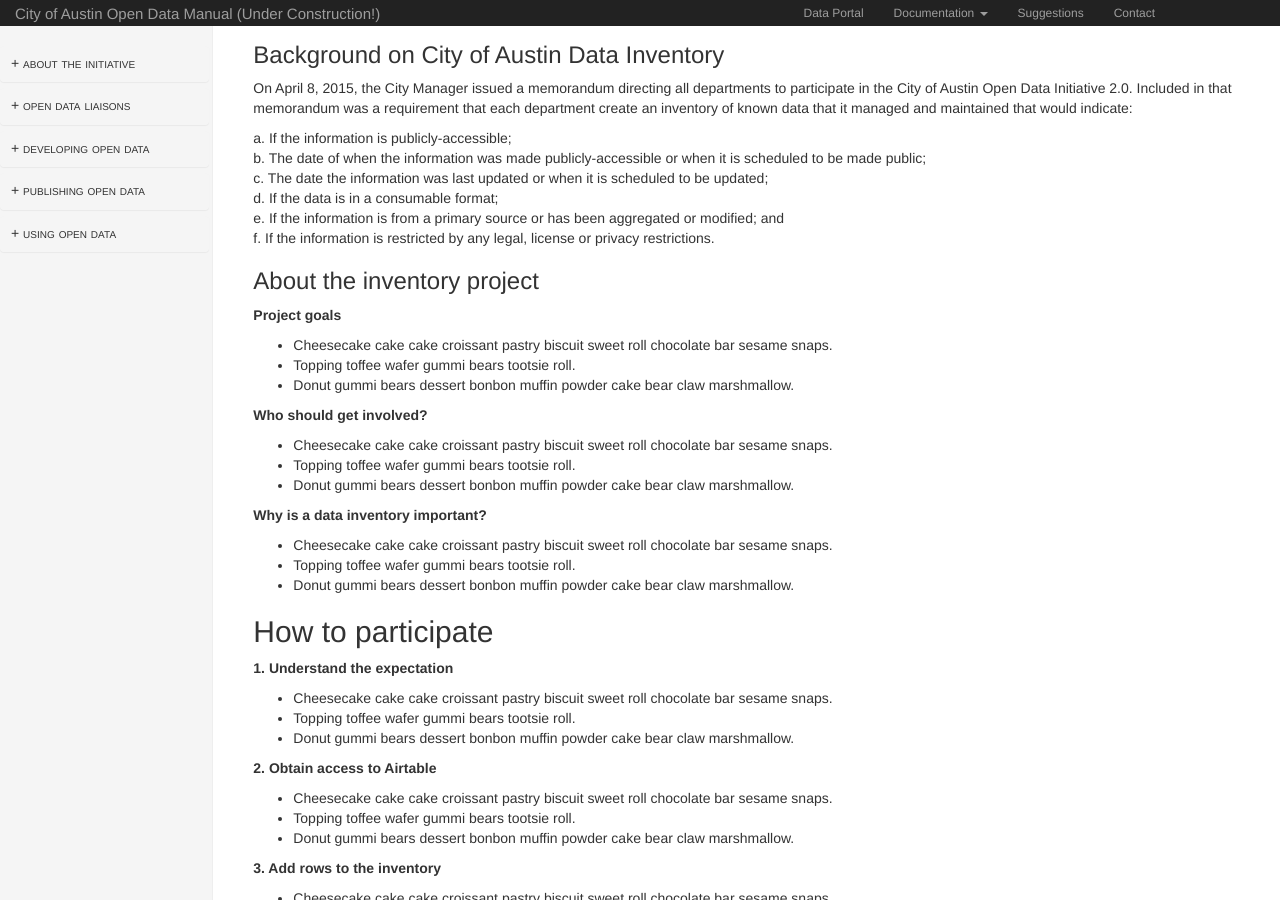
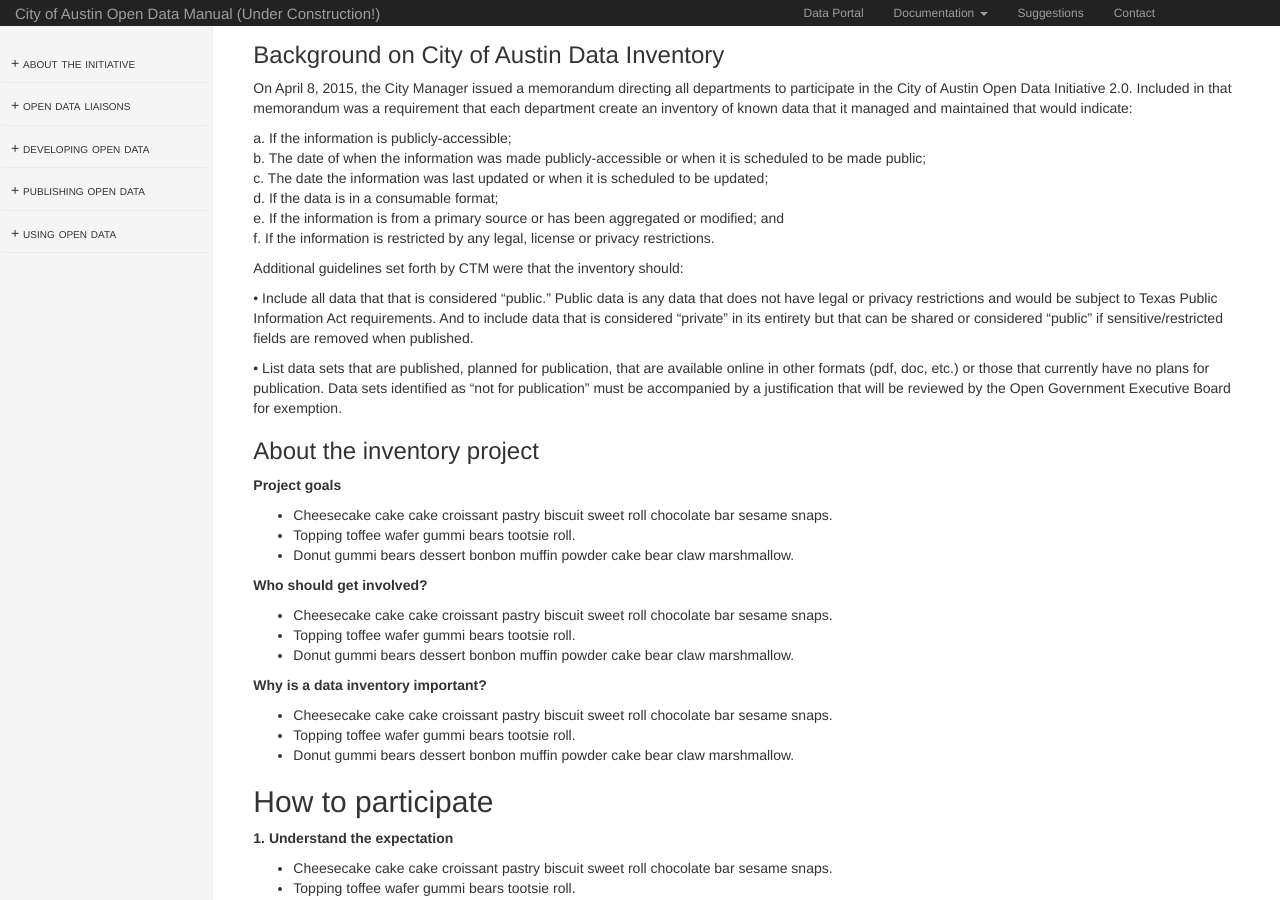
Before and after one commit to cityofaustin/open-data-manual, a Jekyll site: the page built from inventory.md, in a window 1280 px wide and 900 px high, scrolled down 326 px. Built offline with Jekyll 4.4.1, drawn with Linux system fonts in a browser that asks for light colours; nearby versions of some CDN libraries.

Commit message:
Update inventory.md

```diff
--- a/inventory.md
+++ b/inventory.md
@@ -26,6 +26,15 @@ c. The date the information was last updated or when it is scheduled to be updat
 d. If the data is in a consumable format;
 e. If the information is from a primary source or has been aggregated or modified; and
 f. If the information is restricted by any legal, license or privacy restrictions.
+
+Additional guidelines set forth by CTM were that the inventory should:
+
+• Include all data that that is considered “public.” Public data is any data that does not have legal or privacy restrictions and would be subject to Texas Public Information Act requirements. And to include data that is considered “private” in its entirety but that can be shared or considered “public” if sensitive/restricted fields are removed when published.
+
+• List data sets that are published, planned for publication, that are available online in other formats (pdf, doc, etc.) or those that currently have no plans for publication. Data sets identified as “not for publication” must be accompanied by a justification that will be reviewed by the Open Government Executive Board for exemption.
+
+
+
 
 
 ## About the inventory project
```
